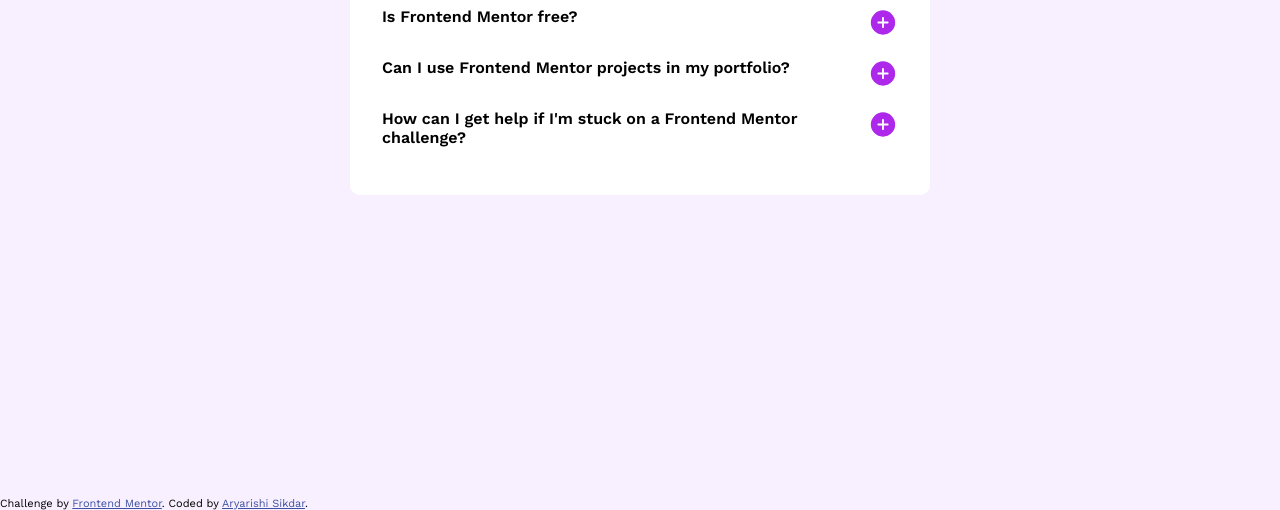
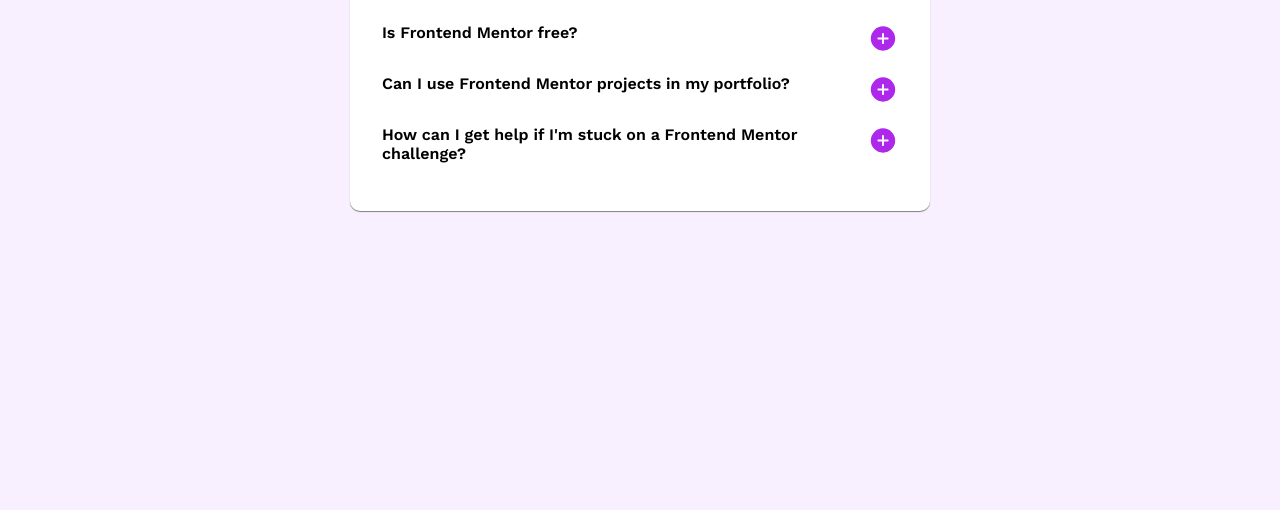
Before and after one commit to ArryBlack/FAQ-Accordion-Solution-Frontend-Mentor, a plain HTML site: page index.html in a window 1280 px wide. Shown: the part 290-800 px from the top of the page. Drawn offline with nearby package versions, Linux system fonts and the light colour scheme.

Commit message:
Changes to styling

```diff
--- a/index.html
+++ b/index.html
@@ -65,10 +65,7 @@
   </div>
 
 
-  <div class="attribution">
-    Challenge by <a href="https://www.frontendmentor.io?ref=challenge" target="_blank">Frontend Mentor</a>.
-    Coded by <a href="https://www.frontendmentor.io/profile/ArryBlack" target="_blank">Aryarishi Sikdar</a>.
-  </div>
+
   <script src="index.js"></script>
 
 </body>
--- a/style.css
+++ b/style.css
@@ -3,14 +3,7 @@
       margin: 0;
       box-sizing: border-box;
     }
-    .attribution {
-      font-size: 11px;
-      text-align: center;
-      position: absolute;
-      left: 0;
-      bottom: 0;
-     }
-     .attribution a { color: hsl(228, 45%, 44%); }
+
 
      body{
       background-color:hsl(275, 100%, 97%);
@@ -30,7 +23,7 @@
       padding: 1em;
       border-radius: 10px;
       margin-top: -4em;
-
+      box-shadow: 0 1px 1px gray;
 
 
      }
@@ -38,6 +31,8 @@
       display: flex;
       align-items: center;
       font-weight: 700;
+      margin-bottom: 2em;
+
 
      }
      .FAQs{
@@ -74,6 +69,8 @@
       transition: max-height 300ms;
       font-weight: 400;
 
+      color: gray;
+
      }
 
      @media (min-width: 480px){
```
